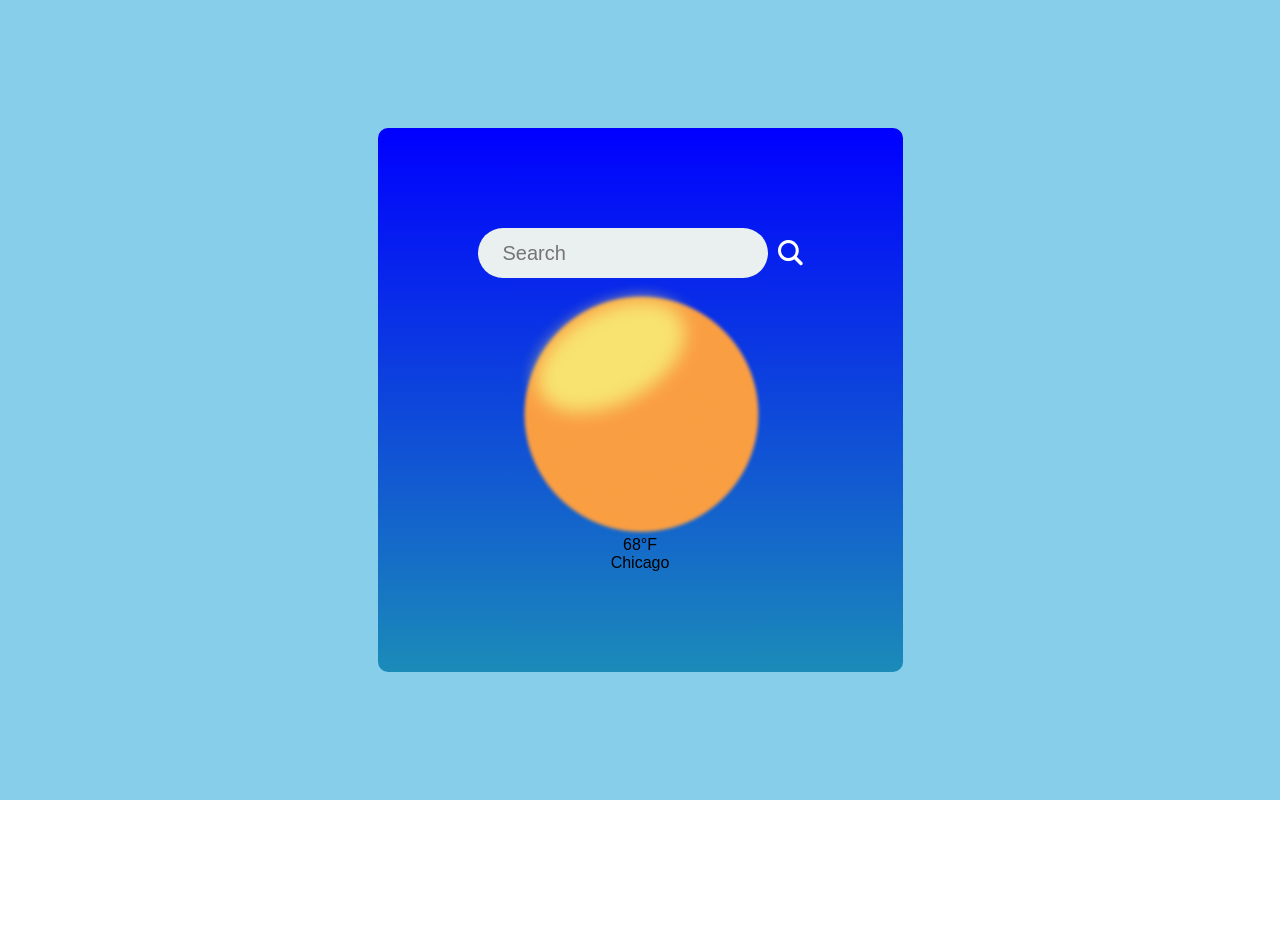
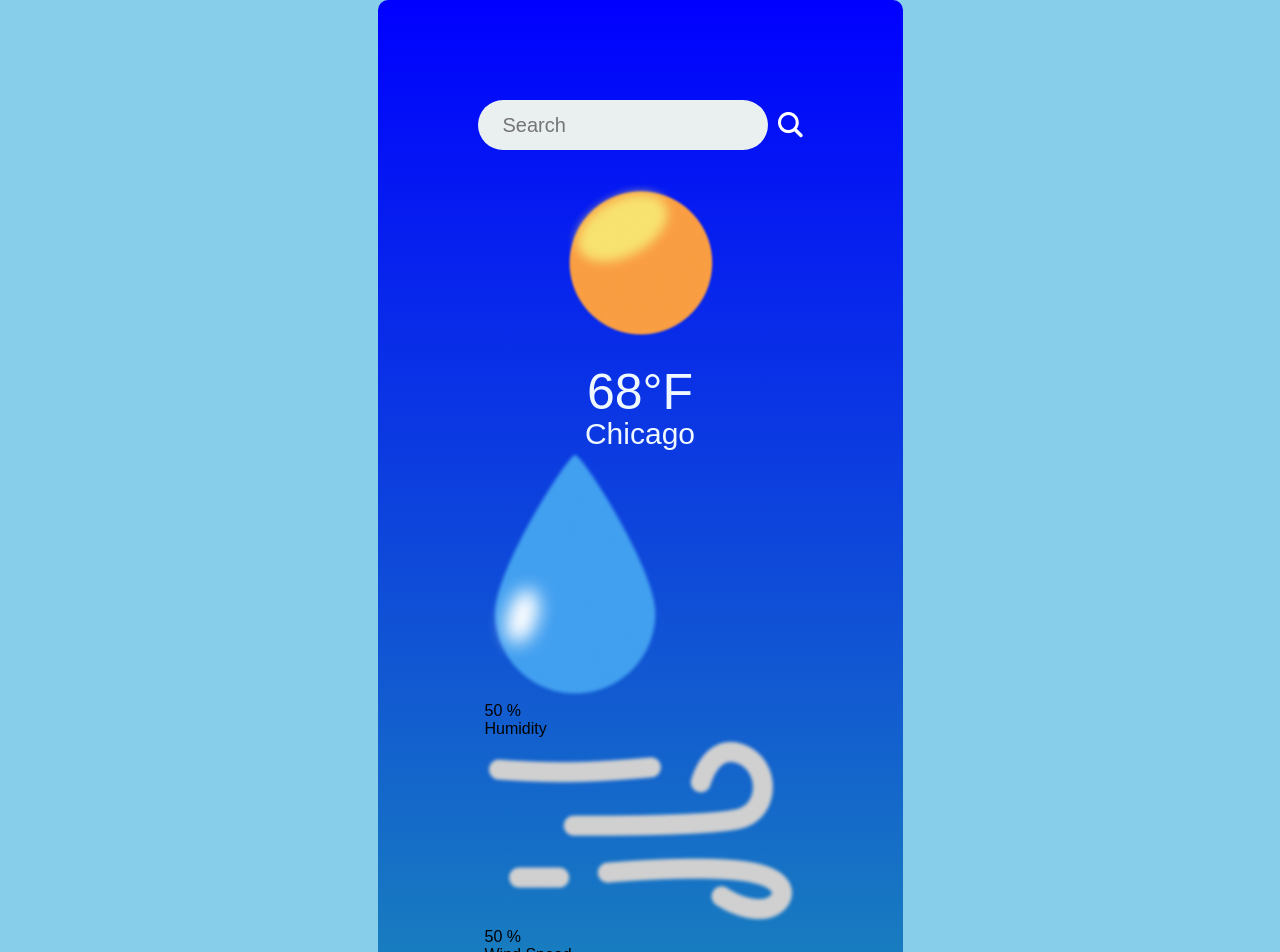
Before and after one commit to oldirtychi/SBA-320-React-Web-App, a React (Vite) app in the folder weather-app/: page / in a window 1280 px wide. Shown: the top 952 px of the page. Before the commit the page ends 800 px from the top, so only its background shows below. Built offline with nearby package versions, Linux system fonts and the light colour scheme; a web font is replaced by a local one.

Commit message:
humidity and wind speed icon and values added

```diff
--- a/weather-app/src/components/Weather.css
+++ b/weather-app/src/components/Weather.css
@@ -29,3 +29,19 @@
 .search-bar img{
     cursor: pointer;
 }
+
+.weather-icon{
+    width: 150px;
+    margin: 30px 0;
+}
+
+.temperature{
+    color: aliceblue;
+    font-size: 50px;
+    line-height: 1;
+}
+
+.location{
+    color: aliceblue;
+    font-size: 30px;
+}
--- a/weather-app/src/components/Weather.jsx
+++ b/weather-app/src/components/Weather.jsx
@@ -1,6 +1,8 @@
 import React from 'react'
 import './Weather.css'
 import search from '../assets/search.png'
+import humidity_icon from '../assets/humidity.png'
+import wind_icon from '../assets/wind.png'
 import clear_day from '../assets/clear_day.png'
 // import clear_night from '../assets/clear_night.png'
 // import few_clouds_day from '../assets/few_clouds_day.png'
@@ -15,6 +17,7 @@ import clear_day from '../assets/clear_day.png'
 // import thuderstorm_day from '../assets/thuderstorm_day.png'
 // import thunderstorm_night from '../assets/thunderstorm_night.png'
 
+
 const Weather = () => {
   return (
     <div className='weather'>
@@ -25,6 +28,22 @@ const Weather = () => {
         <img src={clear_day} alt="" className='weather-icon' />
         <p className='temperature'>68°F</p>
         <p className='location'>Chicago</p>
+        <div className="weather-data">
+         <div className="col">
+              <img src={humidity_icon} alt=""/>
+              <div>
+                  <p>50 %</p>
+                  <span>Humidity</span>
+              </div>
+            </div>
+         <div className="col">
+              <img src={wind_icon} alt=""/>
+              <div>
+                  <p>50 %</p>
+                  <span>Wind Speed</span>
+              </div>
+            </div>
+         </div>
     </div>
   )
 }
```
Also changed, not shown: weather-app/src/assets/humidity.png (added), weather-app/src/assets/wind.png (added).
